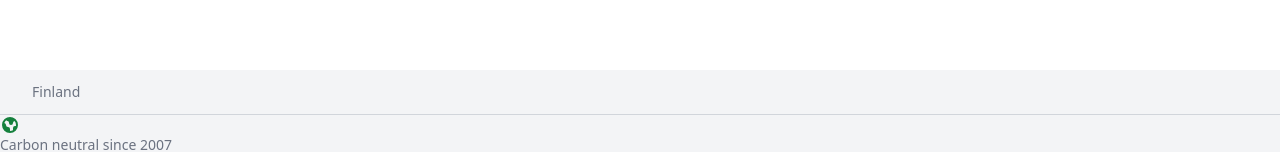
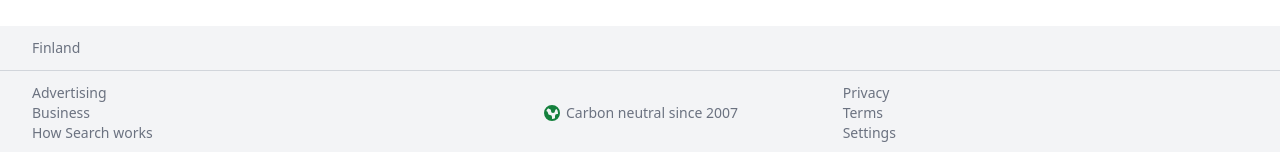
Before and after one commit to waleedd32/Google-clone-2.0, a Next.js app: page / in a window 1280 px wide. Shown: the part 645-797 px from the top of the page. Built offline with nearby package versions, Linux system fonts and the light colour scheme.

Commit message:
added Paragraphs to Footer such as Advertising, Business, How Search works, Privacy, Terms, Settings

```diff
--- a/components/Footer.js
+++ b/components/Footer.js
@@ -5,16 +5,29 @@ function Footer() {
   return (
     <footer
       className="grid w-full divide-y-[1px] divide-gray-300 bg-gray-100 text-sm
-  text-gray-500"
+     text-gray-500"
     >
       <div className="px-8 py-3 ">
         <p>Finland</p>
       </div>
-      <div className="grid grid-cols-1">
-        <div>
+      <div
+        className="grid grid-cols-1 md:grid-cols-2 lg:grid-cols-3 gap-y-4
+      grid-flow-row-dense px-8 py-3"
+      >
+        <div className="flex justify-center items-center md:col-span-2 lg:col-span-1 lg:col-start-2 ">
           <GlobeIcon className="h-5 mr-1 text-green-700" />
           Carbon neutral since 2007
-        </div>{" "}
+        </div>
+        <div>
+          <p>Advertising</p>
+          <p>Business</p>
+          <p>How Search works</p>
+        </div>
+        <div>
+          <p>Privacy</p>
+          <p>Terms</p>
+          <p>Settings</p>
+        </div>
       </div>
     </footer>
   );
```
